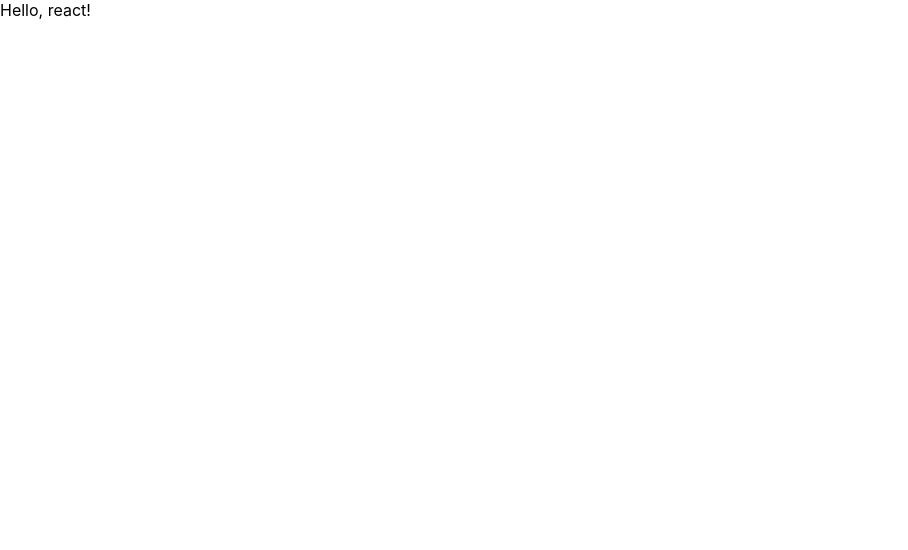
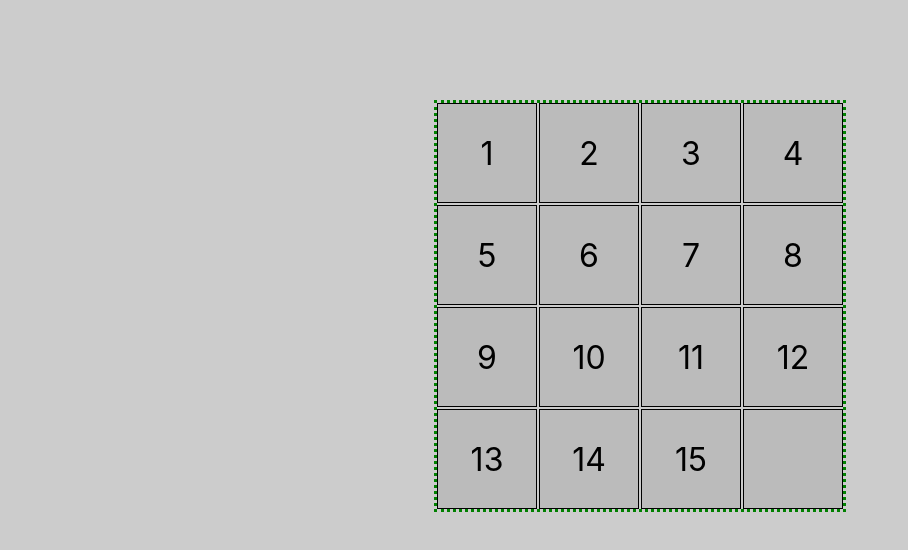
Before and after one commit to Atharva21/N-Puzzle, a React (Create React App) app: page / in a window 1280 px wide. Shown: the top 550 px of the page, without its empty margins (0-908 px from the left). Built offline with nearby package versions, Linux system fonts and the light colour scheme.

Commit message:
added a basic grid

```diff
--- a/src/components/App.jsx
+++ b/src/components/App.jsx
@@ -1,7 +1,12 @@
 import React from "react";
+import Grid from "./Grid/Grid";
 
 function App() {
-  return <div className="container">Hello, react!</div>;
+  return (
+    <div className="container">
+      <Grid rows="4" cols="4" />
+    </div>
+  );
 }
 
 export default App;
--- /dev/null
+++ b/src/components/Cell/Cell.css
@@ -0,0 +1,8 @@
+.grid-cell {
+  background-color: #bbb;
+  border: 1px solid black;
+  display: grid;
+  align-items: center;
+  justify-items: center;
+  font-size: 2rem;
+}
--- /dev/null
+++ b/src/components/Cell/Cell.jsx
@@ -0,0 +1,8 @@
+import React from "react";
+import "./Cell.css";
+
+function Cell(props) {
+  return <div className="grid-cell">{props.value}</div>;
+}
+
+export default Cell;
--- /dev/null
+++ b/src/components/Grid/Grid.css
@@ -0,0 +1,4 @@
+.grid-container {
+  border: 3px dotted green;
+  grid-gap: 2px;
+}
--- /dev/null
+++ b/src/components/Grid/Grid.jsx
@@ -0,0 +1,34 @@
+import React, { useState } from "react";
+import Cell from "../Cell/Cell";
+import "./Grid.css";
+
+function Grid(props) {
+  const gridLength = Number(props.rows) * Number(props.cols);
+  const [state, setState] = useState({
+    array: initialFill()
+  });
+  function initialFill() {
+    const arr = [];
+    for (let i = 0; i < gridLength - 1; i++) arr.push(i + 1);
+    arr.push(null);
+    console.log(arr);
+    return arr;
+  }
+  const customStyle = {
+    display: "grid",
+    "grid-template-rows": `repeat(${props.rows}, 100px)`,
+    "grid-template-columns": `repeat(${props.cols}, 100px)`
+  };
+
+  function renderElement(item, index) {
+    return <Cell key={index} value={item} />;
+  }
+
+  return (
+    <div className="grid-container" style={customStyle}>
+      {state.array.map((item, index) => renderElement(item, index))}
+    </div>
+  );
+}
+
+export default Grid;
--- a/src/index.css
+++ b/src/index.css
@@ -1,13 +1,24 @@
 body {
   margin: 0;
-  font-family: -apple-system, BlinkMacSystemFont, 'Segoe UI', 'Roboto', 'Oxygen',
-    'Ubuntu', 'Cantarell', 'Fira Sans', 'Droid Sans', 'Helvetica Neue',
+  background-color: #ccc;
+  font-family: -apple-system, BlinkMacSystemFont, "Segoe UI", "Roboto", "Oxygen",
+    "Ubuntu", "Cantarell", "Fira Sans", "Droid Sans", "Helvetica Neue",
     sans-serif;
   -webkit-font-smoothing: antialiased;
   -moz-osx-font-smoothing: grayscale;
 }
 
+.container {
+  margin-top: 100px;
+}
+
+#root {
+  display: grid;
+  align-items: center;
+  justify-items: center;
+}
+
 code {
-  font-family: source-code-pro, Menlo, Monaco, Consolas, 'Courier New',
+  font-family: source-code-pro, Menlo, Monaco, Consolas, "Courier New",
     monospace;
 }
```
